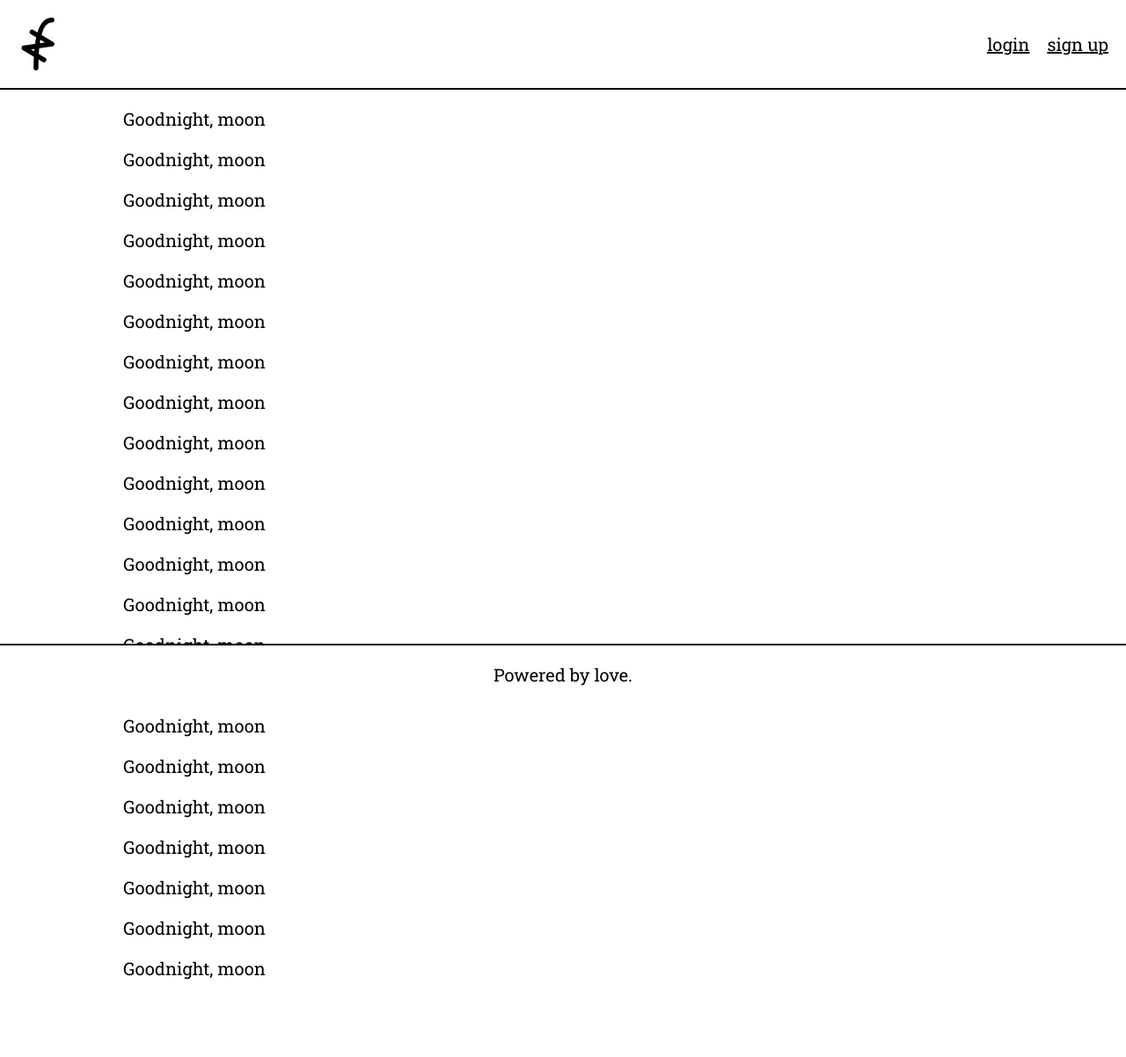
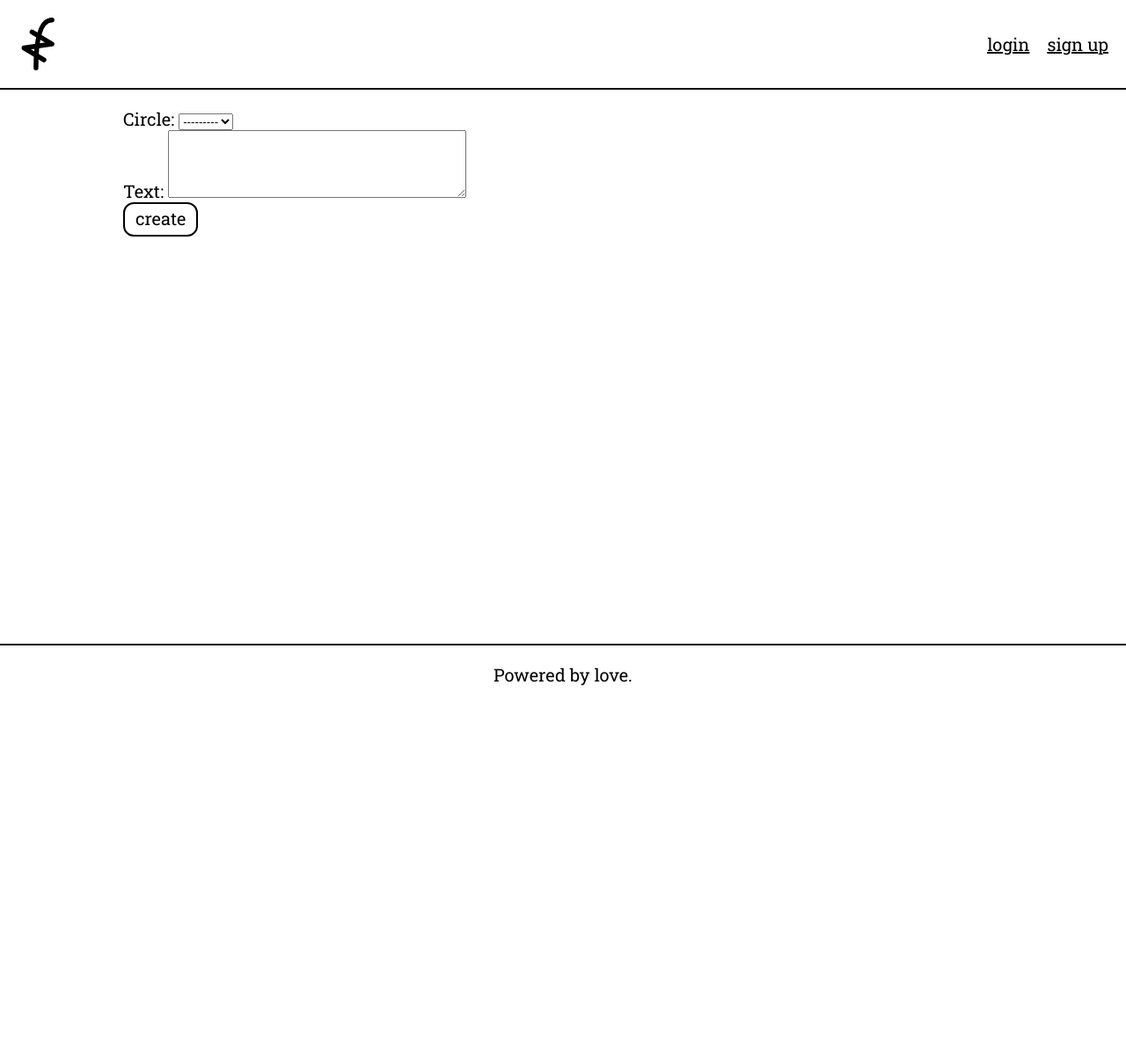
Before and after one commit to kerkeslager/friendzone, a Django app: page / in a window 1280 px wide. Shown: the whole page at 88% size. After the commit the page ends 780 px from the top, so only its background shows below. Run offline with Django 5.2, Linux system fonts and the light colour scheme; data that the repository does not hold is empty.

Commit message:
PostForm on homepage

```diff
--- a/core/forms.py
+++ b/core/forms.py
@@ -23,6 +23,14 @@ class InvitationForm(forms.ModelForm):
             'circles': forms.CheckboxSelectMultiple,
         }
 
+class PostForm(forms.ModelForm):
+    class Meta:
+        model = models.Post
+        fields = ('circle', 'text')
+        widgets = {
+            'text': forms.Textarea(attrs={ 'rows': 5 }),
+        }
+
 class SignupForm(UserCreationForm):
     class Meta:
         model = get_user_model()
--- a/core/models.py
+++ b/core/models.py
@@ -177,6 +177,9 @@ class Circle(models.Model):
         related_name='circles'
     )
 
+    class Meta:
+        unique_together = (('name', 'owner'),)
+
     def __str__(self):
         return self.name
 
--- a/core/templates/core/index.html
+++ b/core/templates/core/index.html
@@ -3,26 +3,9 @@
 {% block title %}home{% endblock %}
 
 {% block main %}
-  <p>Goodnight, moon</p>
-  <p>Goodnight, moon</p>
-  <p>Goodnight, moon</p>
-  <p>Goodnight, moon</p>
-  <p>Goodnight, moon</p>
-  <p>Goodnight, moon</p>
-  <p>Goodnight, moon</p>
-  <p>Goodnight, moon</p>
-  <p>Goodnight, moon</p>
-  <p>Goodnight, moon</p>
-  <p>Goodnight, moon</p>
-  <p>Goodnight, moon</p>
-  <p>Goodnight, moon</p>
-  <p>Goodnight, moon</p>
-  <p>Goodnight, moon</p>
-  <p>Goodnight, moon</p>
-  <p>Goodnight, moon</p>
-  <p>Goodnight, moon</p>
-  <p>Goodnight, moon</p>
-  <p>Goodnight, moon</p>
-  <p>Goodnight, moon</p>
-  <p>Goodnight, moon</p>
+  <form method='post' action='{% url "post_create" %}'>
+    {% csrf_token %}
+    {{ post_form.as_p }}
+    <button type='submit'>create</button>
+  </form>
 {% endblock %}
--- a/core/urls.py
+++ b/core/urls.py
@@ -10,6 +10,8 @@ urlpatterns = [
     path('circles/<uuid:pk>', views.circle_detail, name='circle_detail'),
 
     path('connections', views.connection_list, name='connection_list'),
+
+    path('posts', views.post_create, name='post_create'),
 
     path('invites', views.invite_list, name='invite_list'),
     path('invites/new', views.invite_create, name='invite_create'),
--- a/core/views.py
+++ b/core/views.py
@@ -184,7 +184,20 @@ delete_done = DeleteDoneView.as_view()
 class IndexView(TemplateView):
     template_name = 'core/index.html'
 
+    def get_context_data(self, *args, **kwargs):
+        data = super().get_context_data(*args, **kwargs)
+        data['post_form'] = forms.PostForm()
+        return data
+
+
 index = IndexView.as_view()
+
+class PostCreateView(CreateView):
+    form_class = forms.PostForm
+    model = models.Post
+    success_url = reverse_lazy('index')
+
+post_create = PostCreateView.as_view()
 
 class SettingsView(TemplateView):
     template_name = 'core/settings.html'
```
Also changed, not shown: core/migrations/0004_alter_circle_unique_together.py (added).
